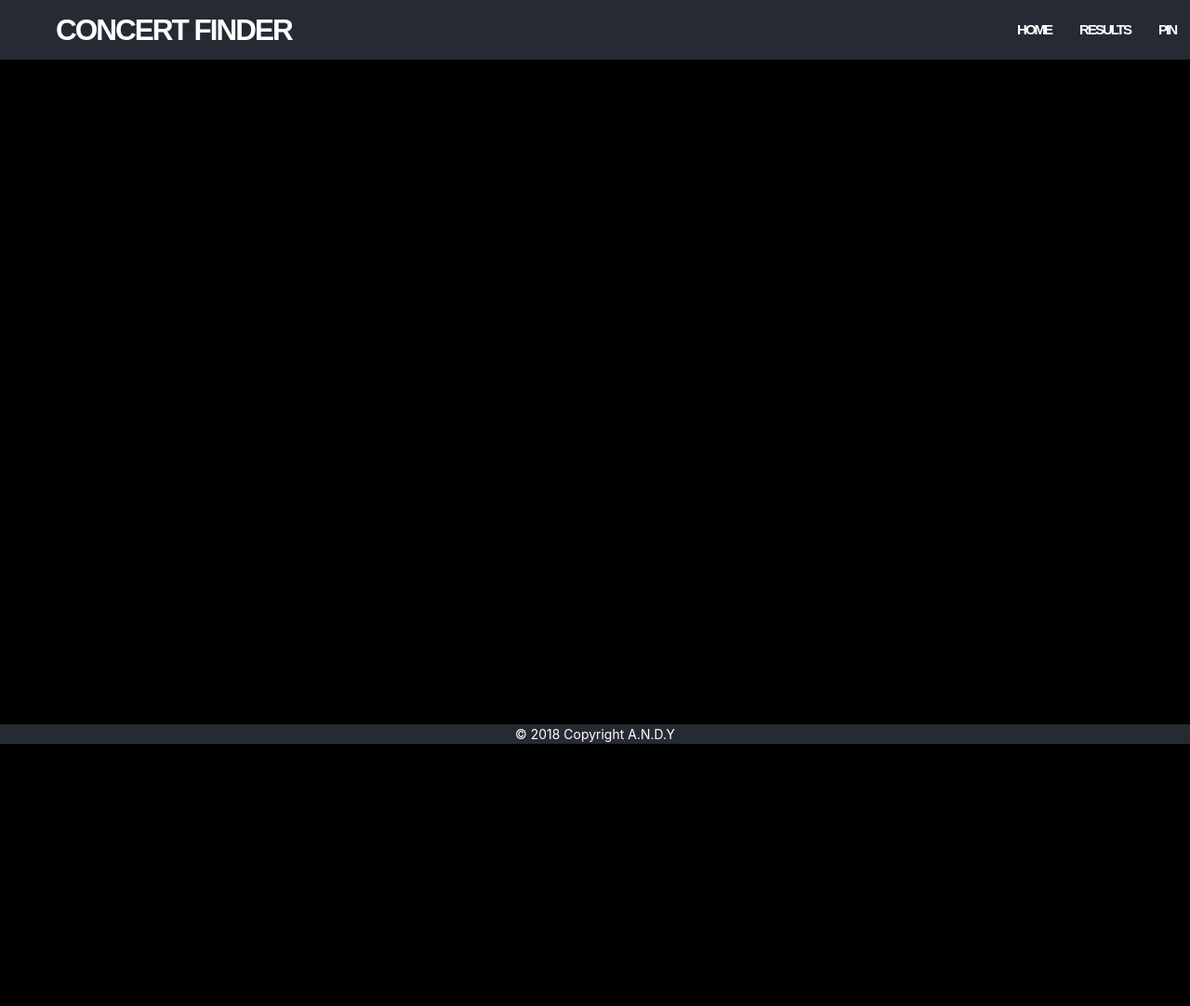
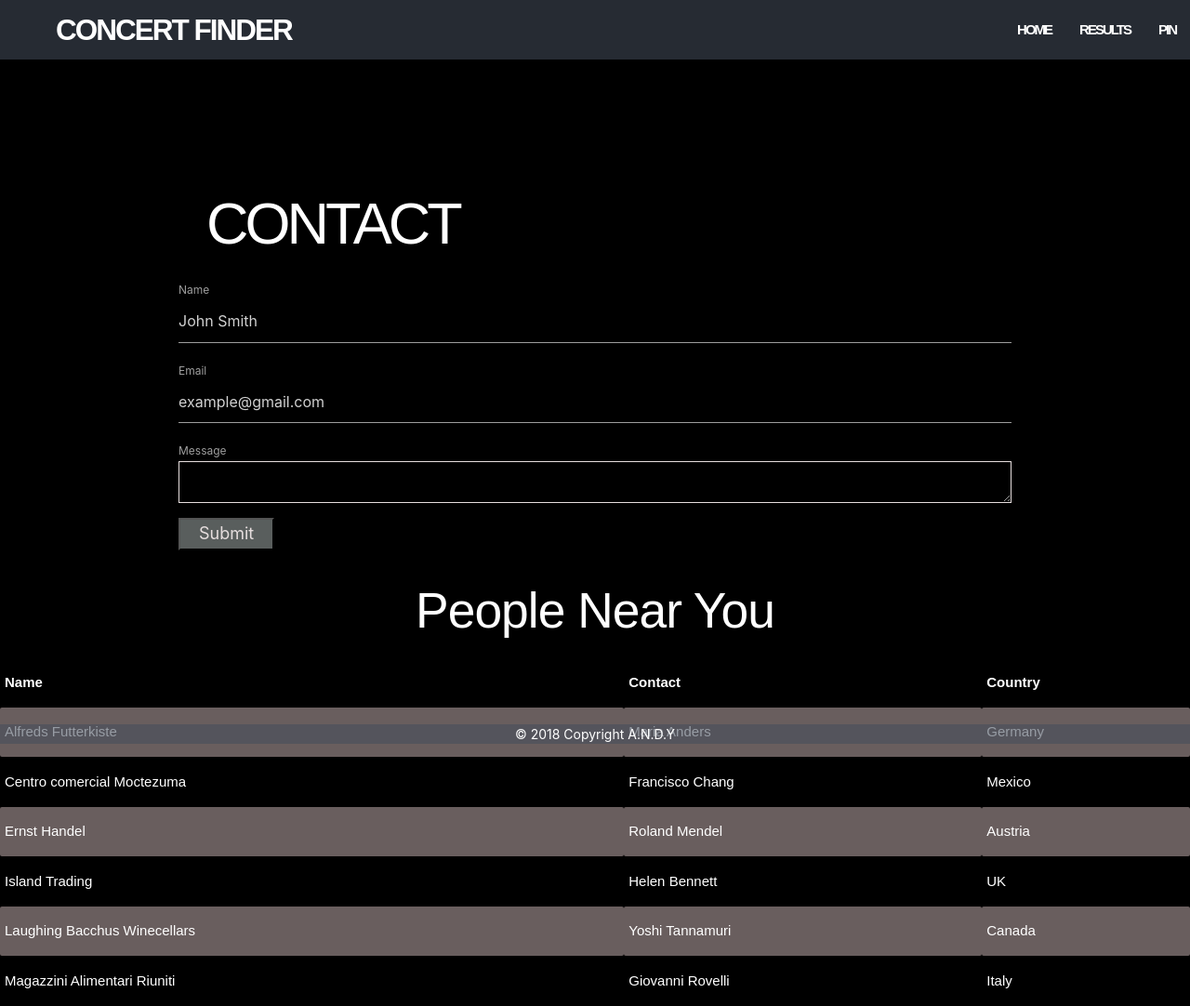
Before and after one commit to dillrein/API-Project-1, a plain HTML site: page table.html in a window 1280 px wide. Shown: the whole page at 93% size. Before the commit the page ends 800 px from the top, so only its background shows below. Drawn offline with nearby package versions, Linux system fonts and the light colour scheme.

Commit message:
created user validation, contact info and table on table.html

```diff
--- a/assets/css/style.css
+++ b/assets/css/style.css
@@ -2,9 +2,10 @@ body {
     position: relative;
     background-color: black;
 }
+
 #mapDiv {
-        height: 600px;
-      }
+    height: 600px;
+}
 
 .main-wrapper {
     background-image: url("../images/bimage.jpg");
@@ -13,7 +14,7 @@ body {
     height: 100vh;
 }
 
-.nav-wrapper1{
+.nav-wrapper1 {
     font-family: Arial, Helvetica, sans-serif;
     font-size: 50px;
     text-transform: uppercase;
@@ -47,7 +48,7 @@ h2 {
     margin-top: 100px;
 }
 
-h5{
+h5 {
     font-family: 'Segoe UI', Tahoma, Geneva, Verdana, sans-serif;
     font-weight: lighter;
     letter-spacing: -1px;
@@ -90,3 +91,46 @@ nav {
 p {
     color: white;
 }
+/* table.html contact page */
+#contact-form ul {
+    margin-bottom: 10px;
+}
+
+#contact-form li {
+    margin-bottom: 10px;
+}
+
+input[type=text],
+input[type=email],
+textarea {
+    height: 35px;
+    padding: 0 15px;
+    font-size: 14px;
+    border: 1px solid rgb(230, 222, 222);
+}
+
+input[type=submit] {
+    padding: 5px 20px;
+    font-size: 18px;
+    color: rgb(230, 222, 222);
+    cursor: pointer;
+    background: #595e5d;
+    border: 15 none;
+}
+/* Table.html, table  */
+table {
+    font-family: arial, sans-serif;
+    border-collapse: collapse;
+    width: 100%;
+}
+
+td, th {
+    color:white;
+    border: 2px solid #dddddd;
+    text-align: left;
+    padding: 8px;
+}
+
+tr:nth-child(even) {
+    background-color: #695e5e;
+}
--- a/assets/javascript/app.js
+++ b/assets/javascript/app.js
@@ -1,11 +1,13 @@
-
-
 //search button event handler
 $(".material-icons").on("click", function (event) {
-
+    //event.preventDefault()
+    var inputValue = $('#search').val()
+    //console.log(inputValue);
+    if (inputValue !== '') {
+        console.log(inputValue);
         //grabbing input from search bar
         var userInput = $("#search").val().trim();
-    console.log(userInput);
+        //console.log(userInput);
 
         // Clear absolutely everything stored in localStorage using localStorage.clear()
         localStorage.clear();
@@ -13,28 +15,13 @@ $(".material-icons").on("click", function (event) {
         // Store the username into localStorage using "localStorage.setItem"
         localStorage.setItem("city", userInput);
 
-         // Validation
- /* $('#.search').validate({
-      rules:{
-          search:{
-              required: true,
-              search: true
+        $("#enter-link").attr('href', "search.html");
+    } else {
+        console.log('Please enter City');
+        $("#search").attr('placeholder', 'Please enter City');
     }
-      },
-      messages:{
-          search:{
-              required: 'Please enter city'
-          }
-      }
-  });
- */
-     //sending to search page
-
-    $("#enter-link").attr('href', "search.html");
-
 
 });
-
 
 
 
@@ -77,7 +64,7 @@ function ticketMaster() {
                 //STREET ADDRESS
                 eventAddress = response._embedded.events[i]._embedded.venues[0].address.line1;
                 var addressInfo = $("<p>").text(eventAddress);
-                console.log("This is event address in ticketMaster: " +eventAddress);
+                console.log("This is event address in ticketMaster: " + eventAddress);
 
 
                 //CITY
@@ -136,7 +123,7 @@ function initMap() {
 function geocodeAddress(geocoder, resultsMap) {
     //var inputAddress = eventAddress;
     console.log("geocodeAddress is called");
-    console.log("This is event address in geocode: " +eventAddress);
+    console.log("This is event address in geocode: " + eventAddress);
     geocoder.geocode({
         'address': inputAddress
     }, function (results, status) {
--- a/table.html
+++ b/table.html
@@ -1,5 +1,6 @@
 <!DOCTYPE html>
 <html lang="en">
+
 <head>
     <meta charset="UTF-8">
     <meta name="viewport" content="width=device-width, initial-scale=1.0">
@@ -12,7 +13,7 @@
 
 <body>
     <nav class="nav-wrapper1">
-            <div class="nav-wrapper1" >
+        <div class="nav-wrapper1">
             <a href="index.html" class="brand-logo">Concert Finder</a>
             <ul id="nav-mobile" class="right hide-on-med-and-down">
                 <li><a href="index.html">HOME</a></li>
@@ -21,6 +22,75 @@
             </ul>
         </div>
     </nav>
+    <!-- User log-in information -->
+    <div id="main-container" class="container">
+        <section class="main-section">
+          <h1>Contact</h1>
+
+          <form id="contact-form">
+            <ul>
+              <li>
+                <label for="name">Name</label>
+                <input type="text" id="name" name="name" placeholder="John Smith" required="required">
+              </li>
+              <li>
+                <label for="email">Email</label>
+                <input type="email" id="email" name="email" placeholder="example@gmail.com" required="required">
+              </li>
+              <li>
+                <label for="message">Message</label>
+                <textarea id="message" name="message" required="required"></textarea>
+              </li>
+            </ul>
+            <input type="submit">
+          </form>
+
+        </section>
+
+      </div>
+    <!-- Table-->
+
+
+        <h2>People Near You</h2>
+
+        <table>
+          <tr>
+            <th>Name</th>
+            <th>Contact</th>
+            <th>Country</th>
+          </tr>
+          <tr>
+            <td>Alfreds Futterkiste</td>
+            <td>Maria Anders</td>
+            <td>Germany</td>
+          </tr>
+          <tr>
+            <td>Centro comercial Moctezuma</td>
+            <td>Francisco Chang</td>
+            <td>Mexico</td>
+          </tr>
+          <tr>
+            <td>Ernst Handel</td>
+            <td>Roland Mendel</td>
+            <td>Austria</td>
+          </tr>
+          <tr>
+            <td>Island Trading</td>
+            <td>Helen Bennett</td>
+            <td>UK</td>
+          </tr>
+          <tr>
+            <td>Laughing Bacchus Winecellars</td>
+            <td>Yoshi Tannamuri</td>
+            <td>Canada</td>
+          </tr>
+          <tr>
+            <td>Magazzini Alimentari Riuniti</td>
+            <td>Giovanni Rovelli</td>
+            <td>Italy</td>
+          </tr>
+        </table>
+
 
 
     <div class="footer-copyright">
```
Also changed, not shown: index.html (+3 -2 lines). Lines whose indentation alone changed are shown as unchanged.
